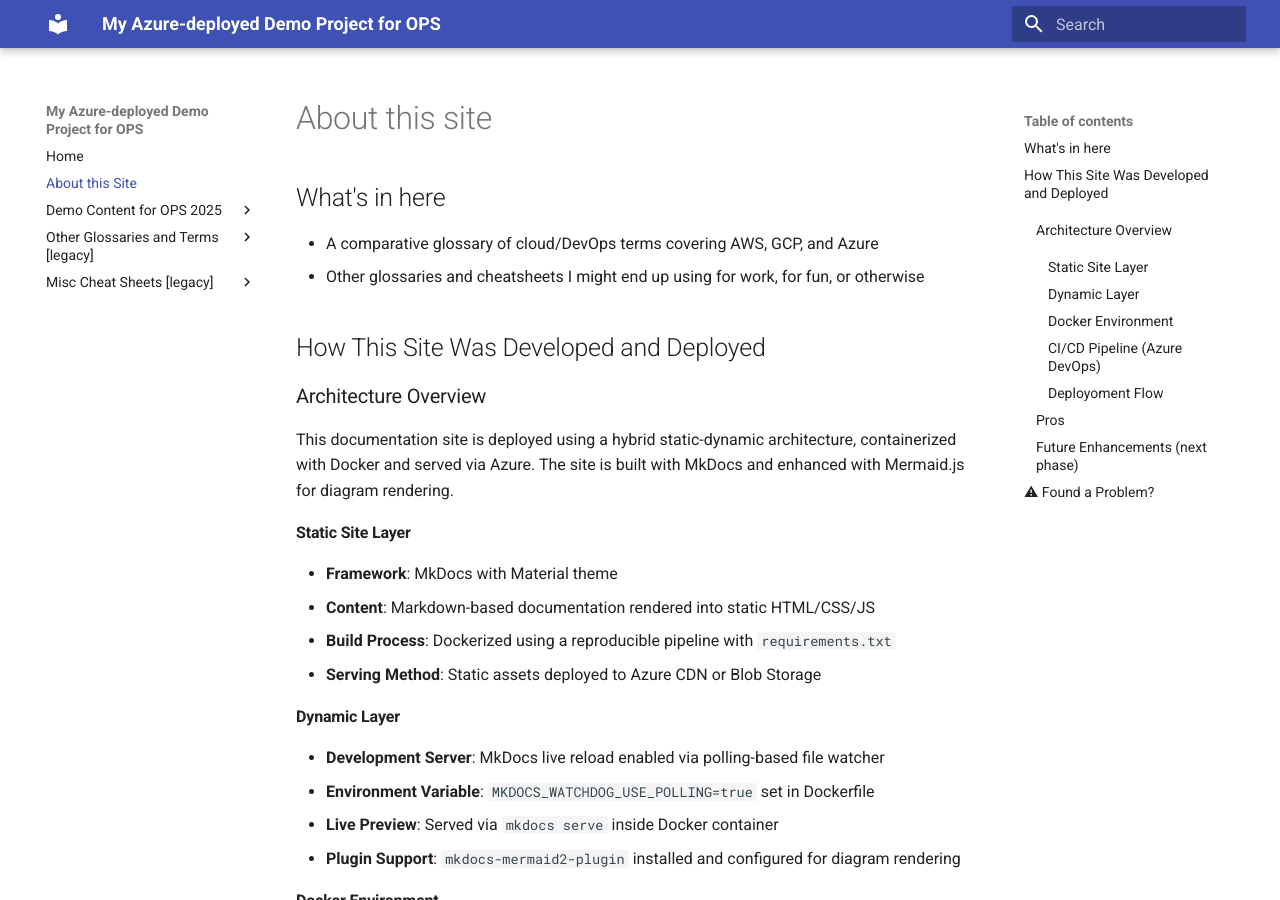
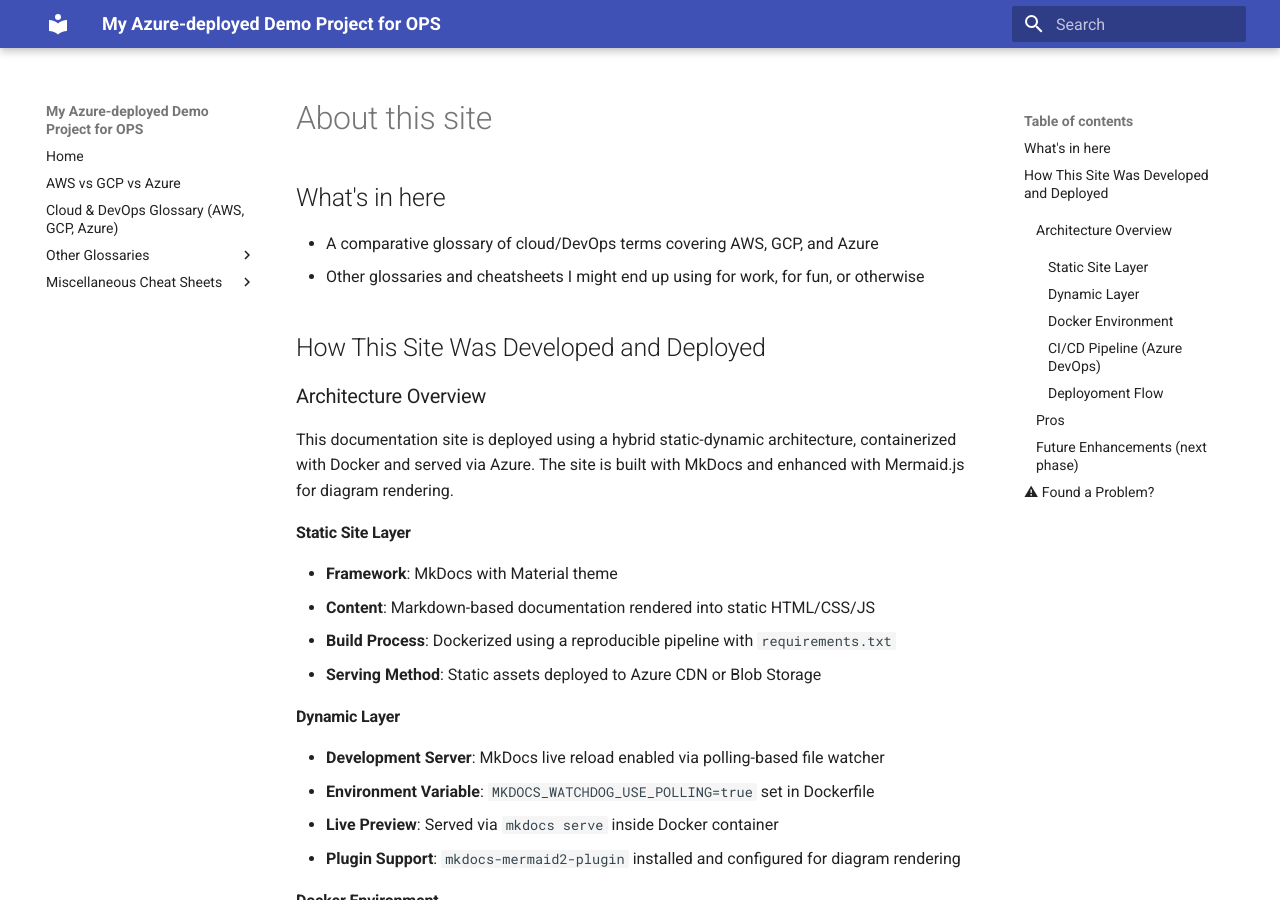
Before and after one commit to cassmastern/lers-sandbox, an MkDocs documentation site: the page built from docs/about.md, in a window 1280 px wide and 900 px high. Built offline with MkDocs 1.6.1 and Material for MkDocs 9.7.7, drawn with Linux system fonts in a browser that asks for light colours.

Commit message:
Update mkdocs.yml
new nav (more coherent)

```diff
--- a/mkdocs.yml
+++ b/mkdocs.yml
@@ -4,17 +4,16 @@ plugins:
   - search
   - mermaid2
 nav:
-    - Home: index.md
-    - About this Site: about.md
-    - Demo Content for OPS 2025:
-        - Cloud & DevOps Glossary: cloud_devops_glossary.md
-    - Other Glossaries and Terms [legacy]:
-        - OSS Terms: gloss_oss.md
-        - Kubernetes Terms: gloss_kuber.md
-        - Cloud Native Terms: gloss_cloud-native.md
-    - Misc Cheat Sheets [legacy]:
-        - kubectl cheatsheet: cheatsheet-kubectl.md
-        - Miscellaneous cheatsheets: cheatsheets.md
+  - Home: index.md
+  - AWS vs GCP vs Azure: aws-gcp-azure.md
+  - Cloud & DevOps Glossary (AWS, GCP, Azure): gloss_cloud_devops_AWS-GCP-Azure.md
+  - Other Glossaries:
+      - OSS Terms: gloss_oss.md
+      - Kubernetes Terms: gloss_kuber.md
+      - Cloud Native Terms: gloss_cloud-native.md
+  - Miscellaneous Cheat Sheets:
+      - kubectl cheatsheet: cheatsheet-kubectl.md
+      - Miscellaneous cheatsheets: cheatsheets.md
 extra:
     generator: true
 
```
